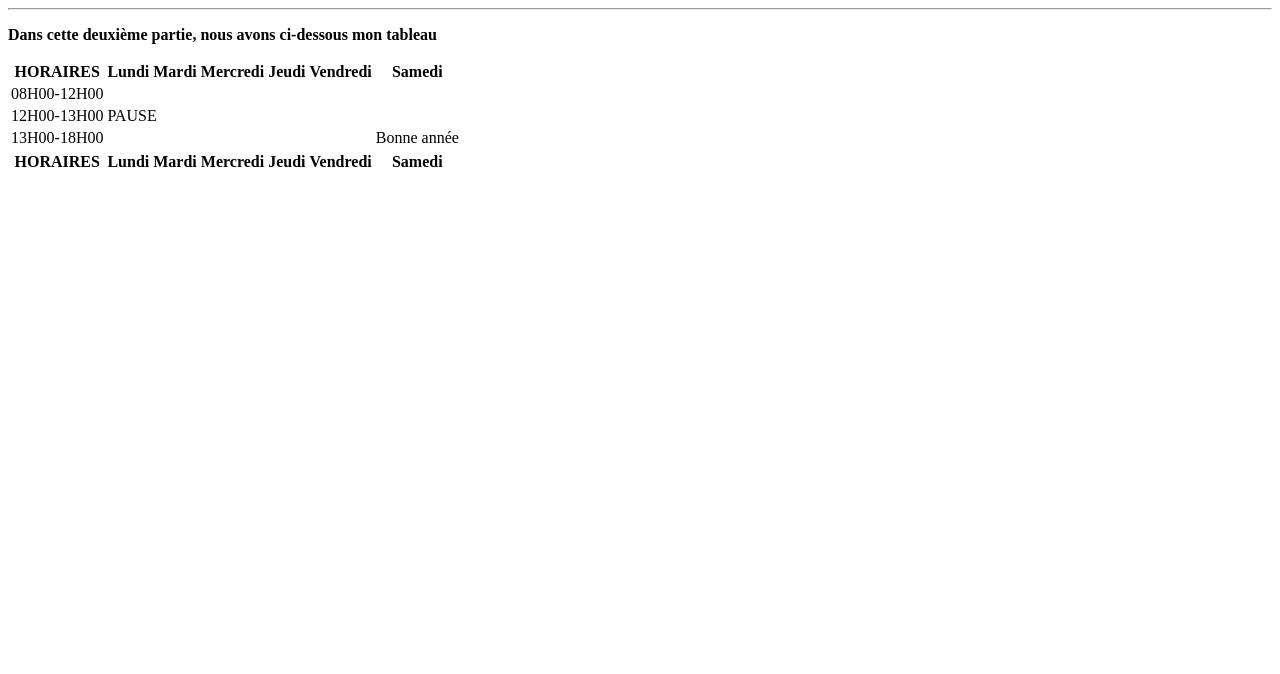
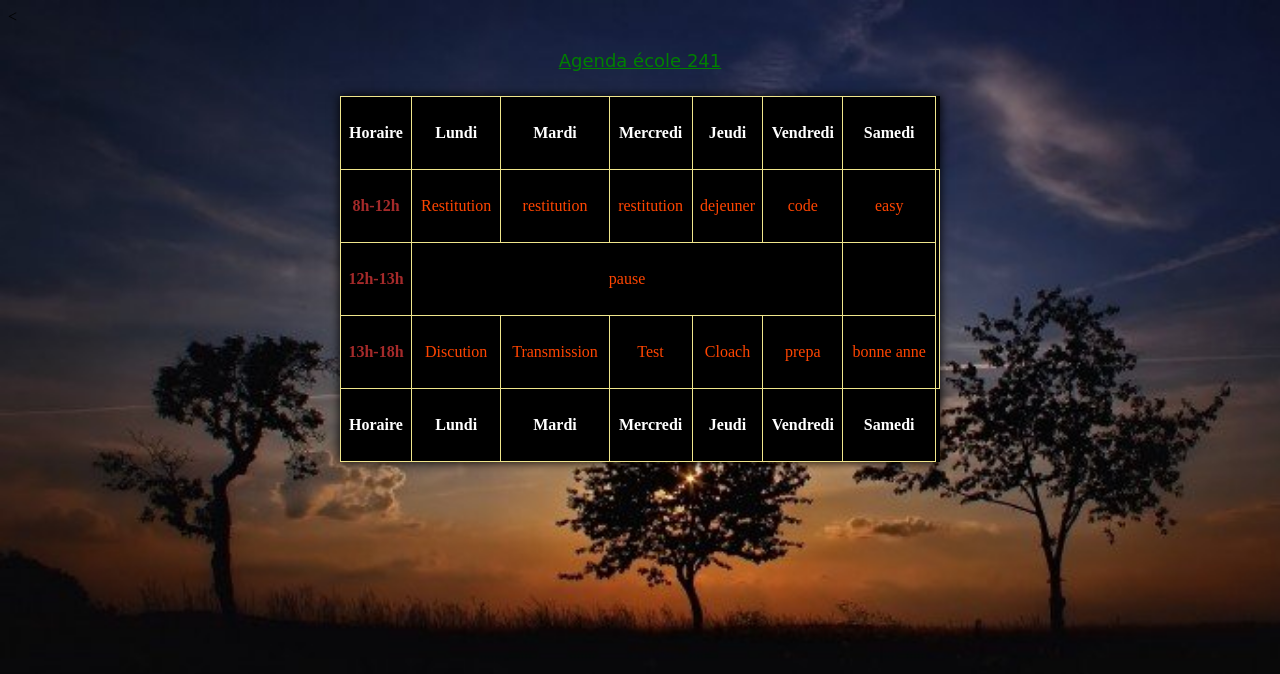
Before and after one commit to ikamba01/TABLEAU, a plain HTML site: page index.html in a window 1280 px wide. Drawn offline with Linux system fonts and the light colour scheme.

Commit message:
voici un petit plus pour ton tableau

```diff
--- a/index.html
+++ b/index.html
@@ -1,14 +1,20 @@
 <!DOCTYPE html>
 <html lang="fr">
+
 <head>
-		<meta charset="utf-8"/>
+    <meta charset="utf-8" />
     <title>Créer un tableau uniquement avec du html</title>
+    <link rel="stylesheet" href="style.css">
+    <link rel="shortcut icon" href="mlogo.png">
 </head>
-	<body><hr>
-		<table>
-			<p><b>Dans cette deuxième partie, nous avons ci-dessous  mon tableau</b></p>
+
+<body>
+    < <table>
+        <caption>Agenda école 241</caption>
+        <thead>
+
             <tr>
-					<th>HORAIRES</th>
+                <th>Horaire</th>
                 <th>Lundi</th>
                 <th>Mardi</th>
                 <th>Mercredi</th>
@@ -16,39 +22,49 @@
                 <th>Vendredi</th>
                 <th>Samedi</th>
             </tr>
+        </thead>
+        <tbody>
             <tr>
-				    <td>08H00-12H00</td>
-				    <td></td>
-				    <td></td>
-				    <td></td>
-				    <td></td>
-				    <td></td>
-				    <td rowspan="2"></td>
+                <th>8h-12h</th>
+                <td>Restitution</td>
+                <td>restitution</td>
+                <td>restitution</td>
+                <td>dejeuner</td>
+                <td>code</td>
+                <td>easy</td>
+                <td rowspan="3"></td>
             </tr>
             <tr>
-				    <td>12H00-13H00</td>
-				    <td colspan="5">PAUSE</td>
+                <th>12h-13h</th>
+                <td colspan="5">pause</td>
             </tr>
             <tr>
-				    <td>13H00-18H00</td>
-				    <td></td>
-				    <td></td>
-				    <td></td>
-				    <td></td>
-				    <td></td>
-				    <td>Bonne année</td>
+                <th>13h-18h</th>
+                <td>Discution</td>
+                <td>Transmission</td>
+                <td>Test</td>
+                <td>Cloach</td>
+                <td>prepa</td>
+                <td>bonne anne</td>
             </tr>
+
+
+        </tbody>
+
+        <tfoot>
+
             <tr>
-				  <tfoot>
-				  	<th>HORAIRES</th>
+
+                <th>Horaire</th>
                 <th>Lundi</th>
                 <th>Mardi</th>
                 <th>Mercredi</th>
                 <th>Jeudi</th>
                 <th>Vendredi</th>
                 <th>Samedi</th>
+            </tr>
         </tfoot>
-  				</tr>
         </table>
 </body>
+
 </html>
--- /dev/null
+++ b/style.css
@@ -0,0 +1,47 @@
+body {
+    background-image: url(tabl.jpg);
+    background-attachment: fixed;
+    background-repeat: no-repeat;
+    background-size: cover;
+    opacity: ;
+}
+
+table {
+    width: 600px;
+    margin: auto;
+    padding: 20px;
+    box-shadow: 0 0 10px black;
+    line-height: 70px;
+    border-collapse: collapse;
+    background-color: black;
+}
+
+table thead tr th {
+    border: solid khaki 1px;
+    color: white;
+}
+
+tbody tr {
+    border: solid khaki 1px;
+    color: brown;
+}
+
+td {
+    border: solid khaki 1px;
+    color: orangered;
+    text-align: center;
+}
+
+table tfoot tr th {
+    border: solid khaki 1px;
+    text-align: center;
+    color: white;
+}
+
+table caption {
+    text-align: center;
+    text-decoration: underline;
+    color: green;
+    font-size: large;
+    font-family: cursive, sans-serif;
+}
```
Also changed, not shown: mlogo.png (added), tab.jpeg (added), tabl.jpg (added). Lines whose indentation alone changed are shown as unchanged.
